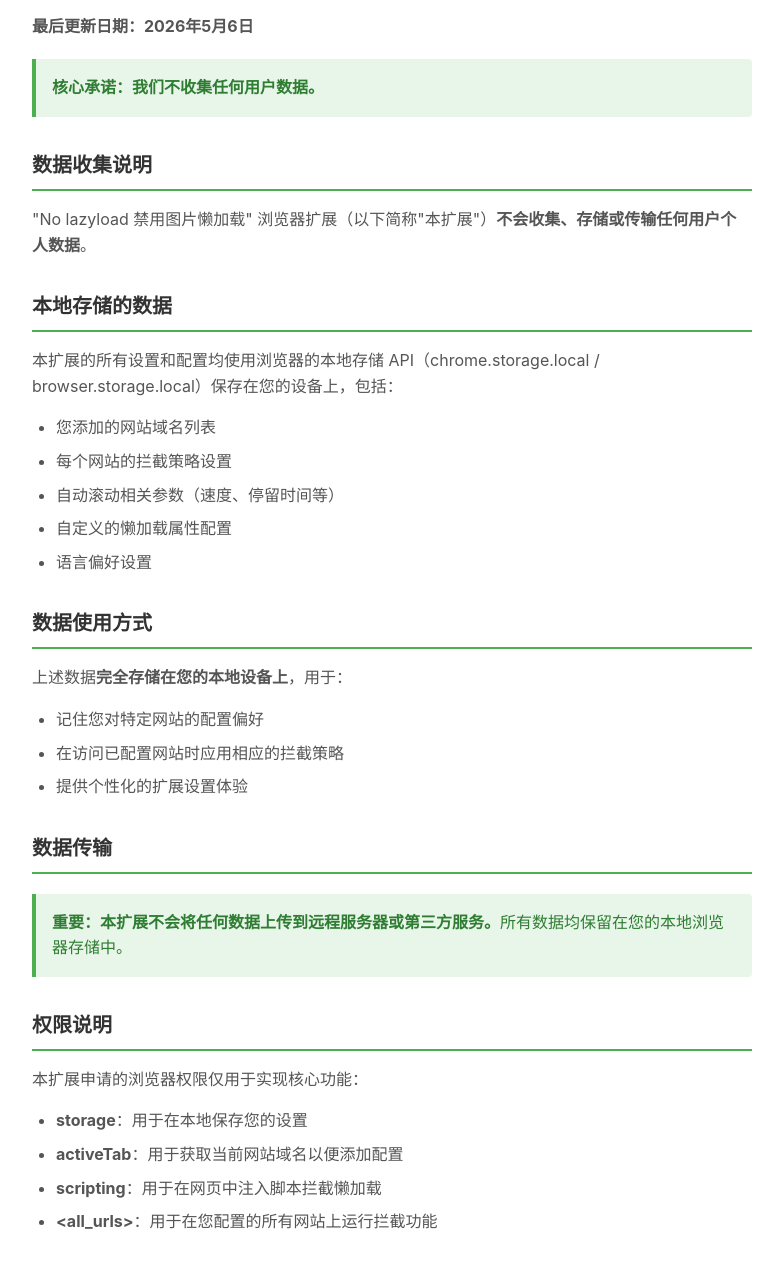
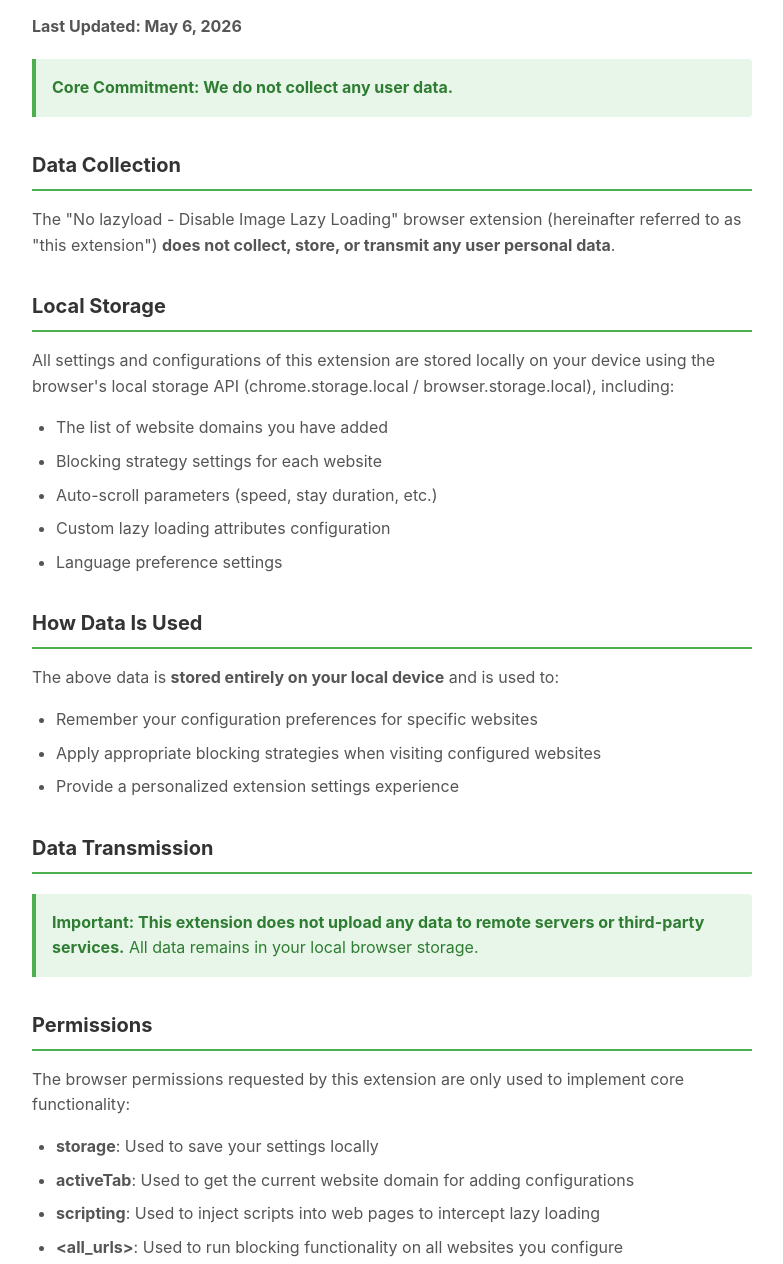
Before and after one commit to lingyired/no-lazyload-browser-extension, a browser extension: page privacy-policy.html in a window 1280 px wide. Shown: the part 135-1399 px from the top of the page, without its empty margins (248-1031 px from the left). Drawn offline with Linux system fonts and the light colour scheme.

Commit message:
Update privacy policy to English
Translate privacy policy content to English for Chrome Web Store compliance.

Co-Authored-By: Claude Opus 4.7 <noreply@anthropic.com>

```diff
--- a/privacy-policy.html
+++ b/privacy-policy.html
@@ -1,9 +1,9 @@
 <!DOCTYPE html>
-<html lang="zh-CN">
+<html lang="en">
 <head>
   <meta charset="UTF-8">
   <meta name="viewport" content="width=device-width, initial-scale=1.0">
-  <title>隐私权政策 - No lazyload 禁用图片懒加载</title>
+  <title>Privacy Policy - No lazyload</title>
   <style>
     * {
       box-sizing: border-box;
@@ -106,70 +106,70 @@
 </head>
 <body>
   <div class="container">
-    <h1>隐私权政策</h1>
+    <h1>Privacy Policy</h1>
 
-    <p><strong>最后更新日期：2026年5月6日</strong></p>
+    <p><strong>Last Updated: May 6, 2026</strong></p>
 
     <div class="highlight">
-      <p><strong>核心承诺：我们不收集任何用户数据。</strong></p>
+      <p><strong>Core Commitment: We do not collect any user data.</strong></p>
     </div>
 
-    <h2>数据收集说明</h2>
-    <p>"No lazyload 禁用图片懒加载" 浏览器扩展（以下简称"本扩展"）<strong>不会收集、存储或传输任何用户个人数据</strong>。</p>
+    <h2>Data Collection</h2>
+    <p>The "No lazyload - Disable Image Lazy Loading" browser extension (hereinafter referred to as "this extension") <strong>does not collect, store, or transmit any user personal data</strong>.</p>
 
-    <h2>本地存储的数据</h2>
-    <p>本扩展的所有设置和配置均使用浏览器的本地存储 API（chrome.storage.local / browser.storage.local）保存在您的设备上，包括：</p>
+    <h2>Local Storage</h2>
+    <p>All settings and configurations of this extension are stored locally on your device using the browser's local storage API (chrome.storage.local / browser.storage.local), including:</p>
     <ul>
-      <li>您添加的网站域名列表</li>
-      <li>每个网站的拦截策略设置</li>
-      <li>自动滚动相关参数（速度、停留时间等）</li>
-      <li>自定义的懒加载属性配置</li>
-      <li>语言偏好设置</li>
+      <li>The list of website domains you have added</li>
+      <li>Blocking strategy settings for each website</li>
+      <li>Auto-scroll parameters (speed, stay duration, etc.)</li>
+      <li>Custom lazy loading attributes configuration</li>
+      <li>Language preference settings</li>
     </ul>
 
-    <h2>数据使用方式</h2>
-    <p>上述数据<strong>完全存储在您的本地设备上</strong>，用于：</p>
+    <h2>How Data Is Used</h2>
+    <p>The above data is <strong>stored entirely on your local device</strong> and is used to:</p>
     <ul>
-      <li>记住您对特定网站的配置偏好</li>
-      <li>在访问已配置网站时应用相应的拦截策略</li>
-      <li>提供个性化的扩展设置体验</li>
+      <li>Remember your configuration preferences for specific websites</li>
+      <li>Apply appropriate blocking strategies when visiting configured websites</li>
+      <li>Provide a personalized extension settings experience</li>
     </ul>
 
-    <h2>数据传输</h2>
+    <h2>Data Transmission</h2>
     <div class="highlight">
-      <p><strong>重要：本扩展不会将任何数据上传到远程服务器或第三方服务。</strong>所有数据均保留在您的本地浏览器存储中。</p>
+      <p><strong>Important: This extension does not upload any data to remote servers or third-party services.</strong> All data remains in your local browser storage.</p>
     </div>
 
-    <h2>权限说明</h2>
-    <p>本扩展申请的浏览器权限仅用于实现核心功能：</p>
+    <h2>Permissions</h2>
+    <p>The browser permissions requested by this extension are only used to implement core functionality:</p>
     <ul>
-      <li><strong>storage</strong>：用于在本地保存您的设置</li>
-      <li><strong>activeTab</strong>：用于获取当前网站域名以便添加配置</li>
-      <li><strong>scripting</strong>：用于在网页中注入脚本拦截懒加载</li>
-      <li><strong>&lt;all_urls&gt;</strong>：用于在您配置的所有网站上运行拦截功能</li>
+      <li><strong>storage</strong>: Used to save your settings locally</li>
+      <li><strong>activeTab</strong>: Used to get the current website domain for adding configurations</li>
+      <li><strong>scripting</strong>: Used to inject scripts into web pages to intercept lazy loading</li>
+      <li><strong>&lt;all_urls&gt;</strong>: Used to run blocking functionality on all websites you configure</li>
     </ul>
 
-    <h2>第三方服务</h2>
-    <p>本扩展不包含任何第三方追踪代码、分析工具或广告 SDK。</p>
+    <h2>Third-Party Services</h2>
+    <p>This extension does not contain any third-party tracking code, analytics tools, or advertising SDKs.</p>
 
-    <h2>数据安全</h2>
-    <p>由于所有数据均存储在本地，数据安全性由您的浏览器和操作系统保障。卸载扩展时，所有相关数据将被自动清除。</p>
+    <h2>Data Security</h2>
+    <p>Since all data is stored locally, data security is ensured by your browser and operating system. When you uninstall the extension, all related data will be automatically cleared.</p>
 
-    <h2>导出/导入功能</h2>
-    <p>本扩展提供配置导出/导入功能。导出的配置文件仅包含您主动选择导出的设置数据，由您自行保管或分享。本扩展不会自动导出或上传任何数据。</p>
+    <h2>Export/Import Feature</h2>
+    <p>This extension provides configuration export/import functionality. The exported configuration file only contains setting data that you actively choose to export, which you manage and share yourself. This extension does not automatically export or upload any data.</p>
 
-    <h2>联系我们</h2>
-    <p>如果您对本隐私权政策有任何疑问，请通过以下方式联系我们：</p>
+    <h2>Contact Us</h2>
+    <p>If you have any questions about this Privacy Policy, please contact us through:</p>
     <ul>
       <li>GitHub: <a href="https://github.com/lingyired/no-lazyload-browser-extension" target="_blank">https://github.com/lingyired/no-lazyload-browser-extension</a></li>
       <li>Bilibili: <a href="https://space.bilibili.com/103021226" target="_blank">灵亦rEd</a></li>
     </ul>
 
-    <h2>政策更新</h2>
-    <p>如果本隐私权政策发生变更，我们将通过扩展更新和 GitHub 仓库进行通知。</p>
+    <h2>Policy Updates</h2>
+    <p>If this Privacy Policy changes, we will notify users through extension updates and the GitHub repository.</p>
 
     <div class="footer">
-      <p>&copy; 2026 No lazyload. 保留所有权利。</p>
+      <p>&copy; 2026 No lazyload. All rights reserved.</p>
       <p>Built with ❤️ using Kimi 2.5 + Claude Code + Superpowers</p>
     </div>
   </div>
```
